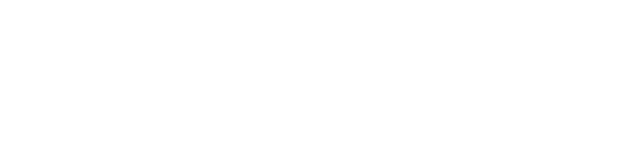
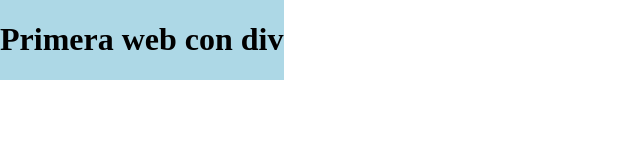
Before and after one commit to roselloooo/div, a plain HTML site: page index.html in a window 1280 px wide. Shown: the whole page, without its empty margins (0-640 px from the left). Drawn offline with Linux system fonts and the light colour scheme.

Commit message:
1 fase_1

```diff
--- a/index.html
+++ b/index.html
@@ -5,4 +5,8 @@
     <title> Mi Página con div</title>
 </head>
 
-<body style="display: flex; flex-flow: row wrap; margin:0;"
+<body style="display: flex;flex-flow: row wrap; margin: 0;">
+
+
+    <div id="encabezado" style="width: 100; background-color:lightblue ;padding: 20 px;">
+        <h1>Primera web con div</h1>
```
